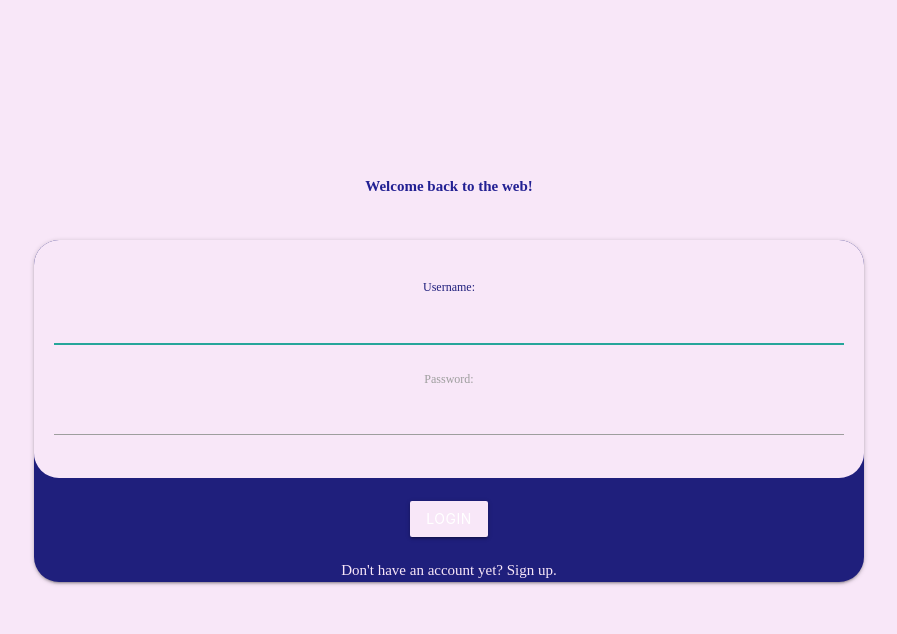
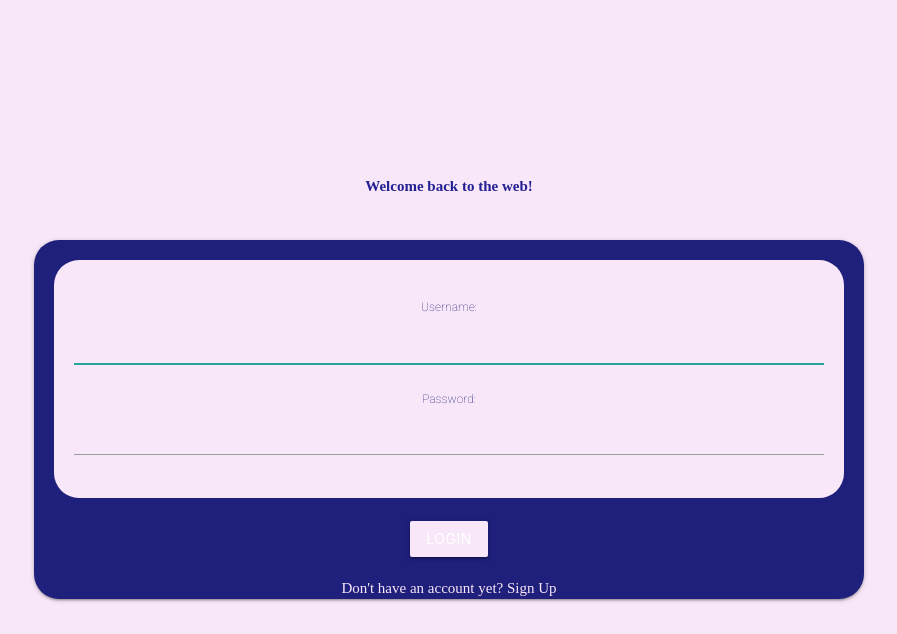
Before and after one commit to chanjongpak/charlotte-project, a Django app: page /accounts/login/ in a window 1280 px wide. Shown: the part 558-1192 px from the top of the page, without its empty margins (191-1088 px from the left). Before the commit the page ends 1143 px from the top, so only its background shows below. Run offline with Django 4.2, Linux system fonts and the light colour scheme.

Commit message:
fixed styling of login page

```diff
--- a/main_app/static/css/style.css
+++ b/main_app/static/css/style.css
@@ -81,6 +81,8 @@ body {
 
 .active {
   color: #1f1f7c;
+  font-family: Roboto;
+  background-color: #f8e7f8;
 }
 
 #login-form {
@@ -90,3 +92,9 @@ body {
 #login-button {
   background-color: #f8e7f8;
 }
+
+label {
+  color: #1f1f7c;
+  font-family: Roboto;
+  background-color: #f8e7f8;
+}
--- a/main_app/templates/registration/login.html
+++ b/main_app/templates/registration/login.html
@@ -8,14 +8,16 @@
 <div class="row center">
   <div class="col s12 m8 offset-m2">
     <div class="card" id="card-color">
-      <form method="post" action="{% url 'login' %}">
+      <form method="post" id="login-form" action="{% url 'login' %}">
         <div class="bg" id="login-form">{% csrf_token %} {{ form.as_p }}</div>
         <br />
         <input type="submit" class="btn" id="login-button" value="login" />
         <input type="hidden" name="next" value="{{ next }}" />
       </form>
-      <br />
-      <div id="text-color-light">Don't have an account yet? Sign up.</div>
+      <div id="text-color-light">
+        Don't have an account yet?
+        <a id="text-color-light" href="{% url 'signup' %}">Sign Up</a>
+      </div>
       {% endblock %}
     </div>
   </div>
```
